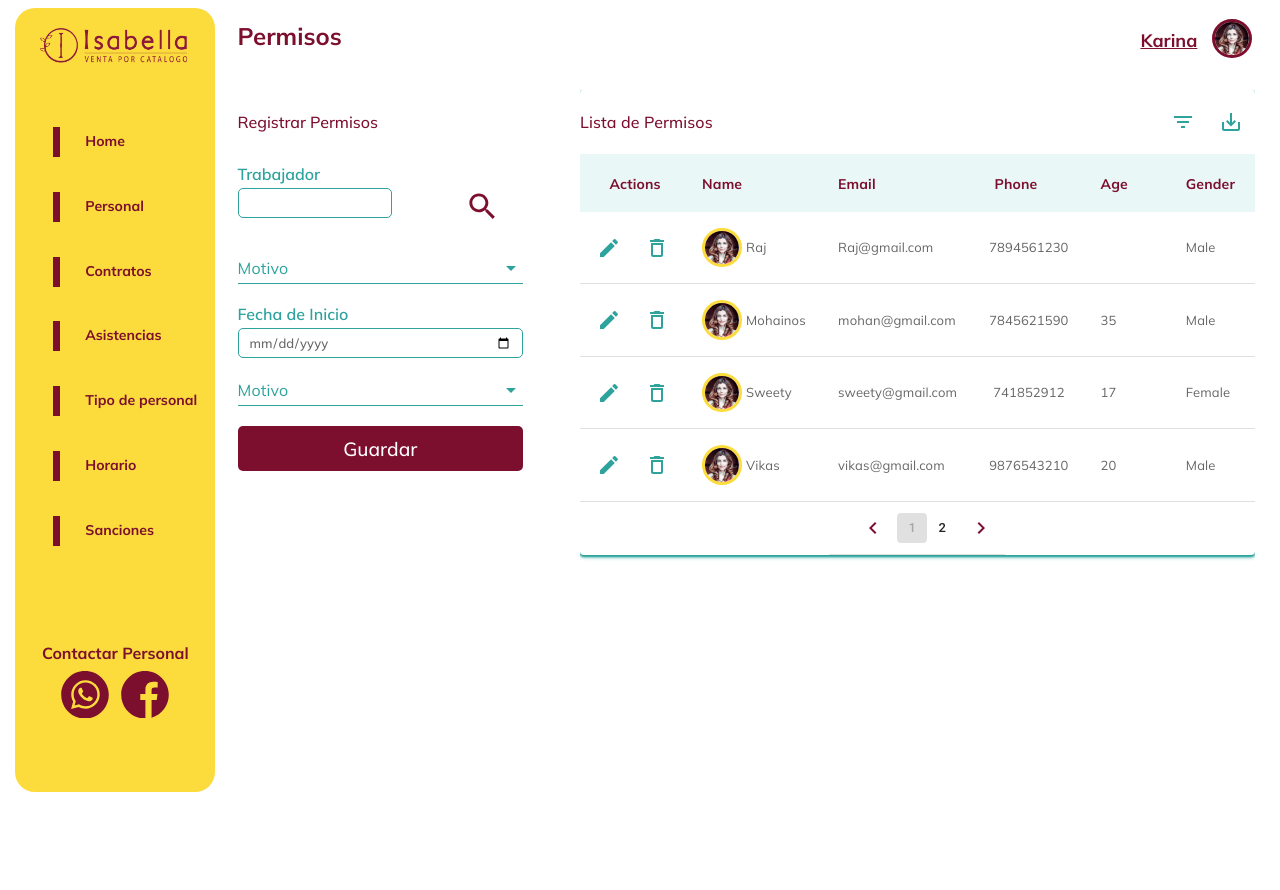
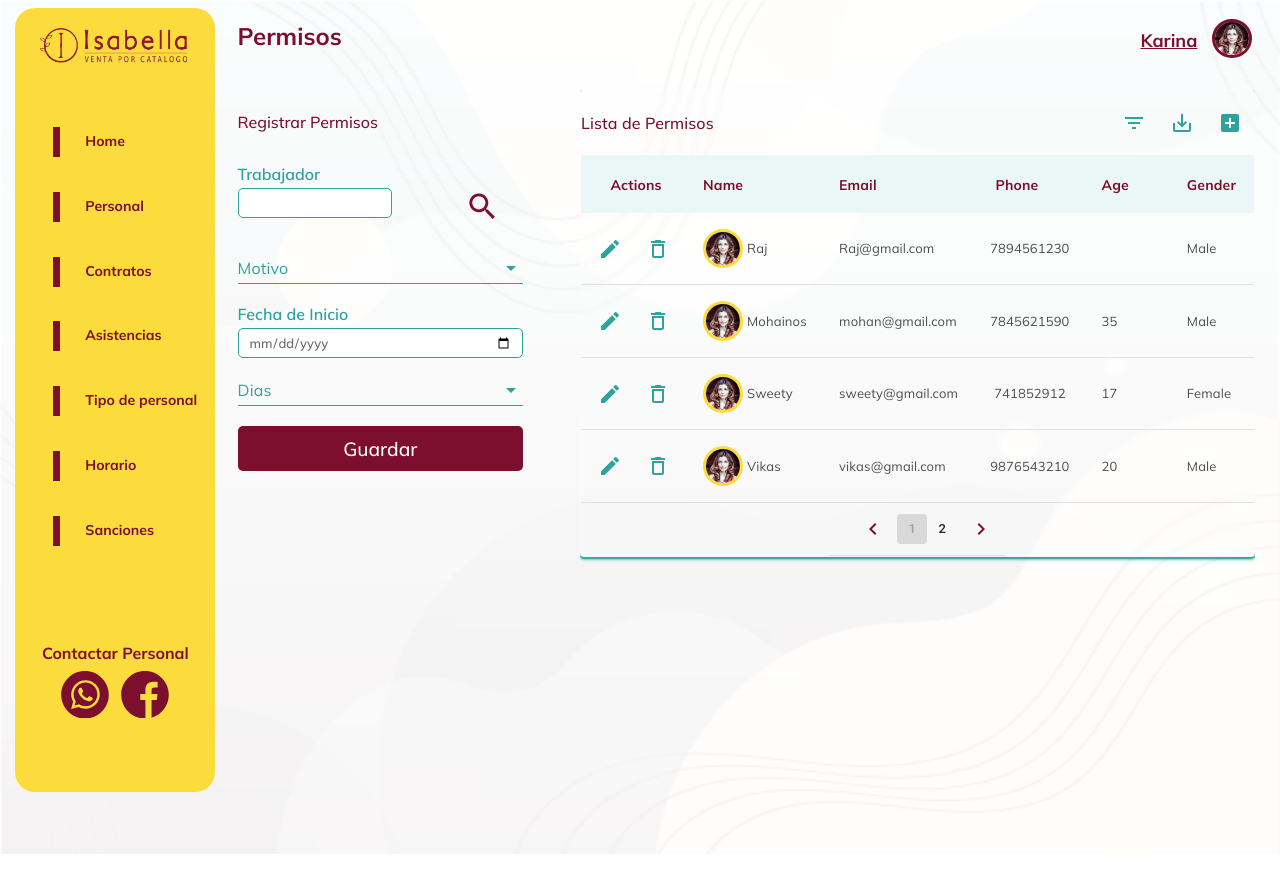
Before and after one commit to hagi-dev/controlPersonalAppWeb, a React app: page / in a window 1280 px wide. Built offline with nearby package versions, Linux system fonts and the light colour scheme.

Commit message:
terminando modificar table v2

```diff
--- a/public/index.html
+++ b/public/index.html
@@ -7,7 +7,7 @@
     <link href="https://fonts.googleapis.com/css2?family=Mulish:ital,wght@0,200;0,300;0,400;0,500;0,600;0,700;0,800;0,900;1,200;1,300;1,400;1,500;1,600;1,700;1,800;1,900&display=swap" rel="stylesheet">
     <title>Document</title>
 </head>
-<body>
+<body style ="background-image: url('./4853430.png');">
     <div id="app"> >
 
     </div>
--- a/src/assets/Styles/App.scss
+++ b/src/assets/Styles/App.scss
@@ -8,8 +8,9 @@ body{
     width: 100%;
     height: 100%;
     position: relative;
-    background: rgba(255,255,255,0.7);
     overflow: hidden;
+    background-repeat: no-repeat;
+    background-size: cover;
 }
 
 .contenedor{
--- a/src/assets/Styles/components/RegistrarHorario.scss
+++ b/src/assets/Styles/components/RegistrarHorario.scss
@@ -11,7 +11,7 @@
 
     .RegistrarHorario__cuerpo{
 
-        background-color: white;
+        background-color: transparent !important;
         width: 100%;
         height: 100%;
         padding: 0 0 0 20px;
--- a/src/assets/Styles/components/Tabla.scss
+++ b/src/assets/Styles/components/Tabla.scss
@@ -2,8 +2,10 @@
 .MuiIcon-root{
     padding-right: 27px;
 }
-
-
+//fondo de la tabla
+.MuiPaper-root{
+    background-color: transparent !important;
+}
 
 //botones de la paginacion o navegacion
 .MuiButtonBase-root.MuiIconButton-root{
@@ -51,6 +53,11 @@
 .MuiPaper-elevation2{
 
     box-shadow: 0px 3px 1px -2px #2EA39D, 0px 2px 2px 0px #2EA39D, 0px 1px 5px 0px #2EA39D !important;
+    background-color: rgba(255, 255, 255, 0.1) !important;
+    backdrop-filter: blur(2px) !important;
+    border: 1px solid  rgba(255, 255, 255, 0.4) !important;
+    border-bottom: 1px solid  rgba(255, 255, 255, 0.2) !important;
+    border-right: 1px solid  rgba(255, 255, 255, 0.2) !important;
 }
 
 
@@ -60,3 +67,8 @@
 .MuiInputBase-input{
     color: #7D0F2E !important;
 }
+
+//diseño del heador del la tabla para
+.MuiTableRow-root.MuiTableRow-head{
+    backdrop-filter: blur(2px) !important;
+}
--- a/src/components/Tabla.jsx
+++ b/src/components/Tabla.jsx
@@ -42,19 +42,19 @@ const Tabla = (props) => {
     const {title,data,columnas}=props.tabla;
     const [filtro, setFiltro] = React.useState(0);
     const downloadExcel = () => {
-      const ws = XLSX.utils.json_to_sheet(tableData);
+      const ws = XLSX.utils.json_to_sheet(data);
       const wb = XLSX.utils.book_new();
       XLSX.utils.book_append_sheet(wb, ws, "datosTabla");
       XLSX.writeFile(wb, "datosTabla.xlsx");
     }
     return (
         <div className="contenedor-tabla" style={{width:"93%", height:"101%",overflow: "hidden"}}>
-          <MaterialTable columns={columnas} data={data} title={title}  icons={tableIcons}
+          <MaterialTable columns={columnas} data={data} title={title}  icons={tableIcons} style={{background:'transparent'}}
 
           options={{
             sorting: true,iconsSearch:false,search: false, paging: true,hideFilterIcons: true,pageSize:4,
-            rowStyle:{fontFamily:"mulish" ,fontSize:"13px",border: "0px",color:"#666666" },
-            headerStyle:{color:"#7D0F2E",fontFamily:"mulish" ,fontSize:"14px",border: "0px",background:"#E9F8F7",fontWeight:"700" },
+            rowStyle:{fontFamily:"mulish" ,fontSize:"13px",border: "0px",color:"#4E4D4D",height:"30px" },
+            headerStyle:{color:"#7D0F2E",fontFamily:"mulish",backdropFilter: blur("2px") ,fontSize:"14px",border: "0px",background:"#E9F8F7",fontWeight:"700" },
             titleStyle:{padding:"0px"},paginationType:"stepped",pageSizeOptions:[4],filtering: false, showFirstLastPageButtons: false,
             filtering: filtro%2==0 ? false : true,
           }}
@@ -67,21 +67,26 @@ const Tabla = (props) => {
             },
             {
               icon: tableIcons.Export,
-              tooltip: 'exportar datos' ,
+              tooltip: 'Descargar Datos' ,
               onClick: () => downloadExcel(),
               isFreeAction: true,
             },
             {
               icon: tableIcons.Edit,
               tooltip: 'Modificar' ,
-              onClick: (event, rowData) => alert("¿deseas modificar? " + rowData.name)
-
+              onClick: (event, rowData) => alert("¿deseas modificar? " + rowData.name),
             },
             {
               icon: tableIcons.Delete,
               tooltip: 'Desactivar',
-              onClick: (event, rowData) => confirm("¿deseas eliminar?" + rowData.name)
-            }
+              onClick: (event, rowData) => confirm("¿deseas eliminar?" + rowData.name),
+            },
+            {
+              icon: tableIcons.Add,
+              tooltip: 'Nuevo Registro' ,
+              onClick: (event, rowData) => confirm("¿deseas eliminar?" + rowData.name),
+              isFreeAction: true,
+            },
           ]}
           />
         </div>
--- a/src/containers/RegistrarPermiso.js
+++ b/src/containers/RegistrarPermiso.js
@@ -100,7 +100,7 @@ const RegistrarPermiso = () => {
                                 configInput={configInput2}
                             />
                             <ComboBox
-                                text = {"Motivo"}
+                                text = {"Dias"}
                                 todoList = {todoList}
                                 width = {'90%'}
                             />
```
Also changed, not shown: public/4853430.png (added), src/assets/Styles/components/RegistrarPermiso.scss (line endings or trailing spaces).
